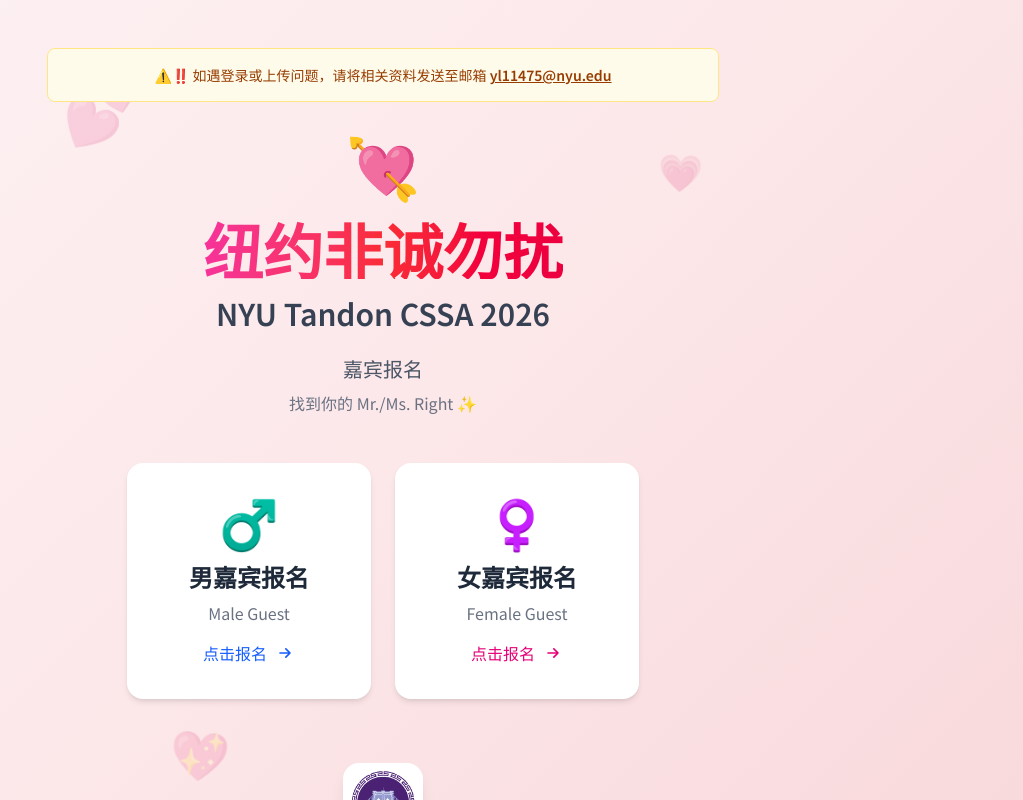
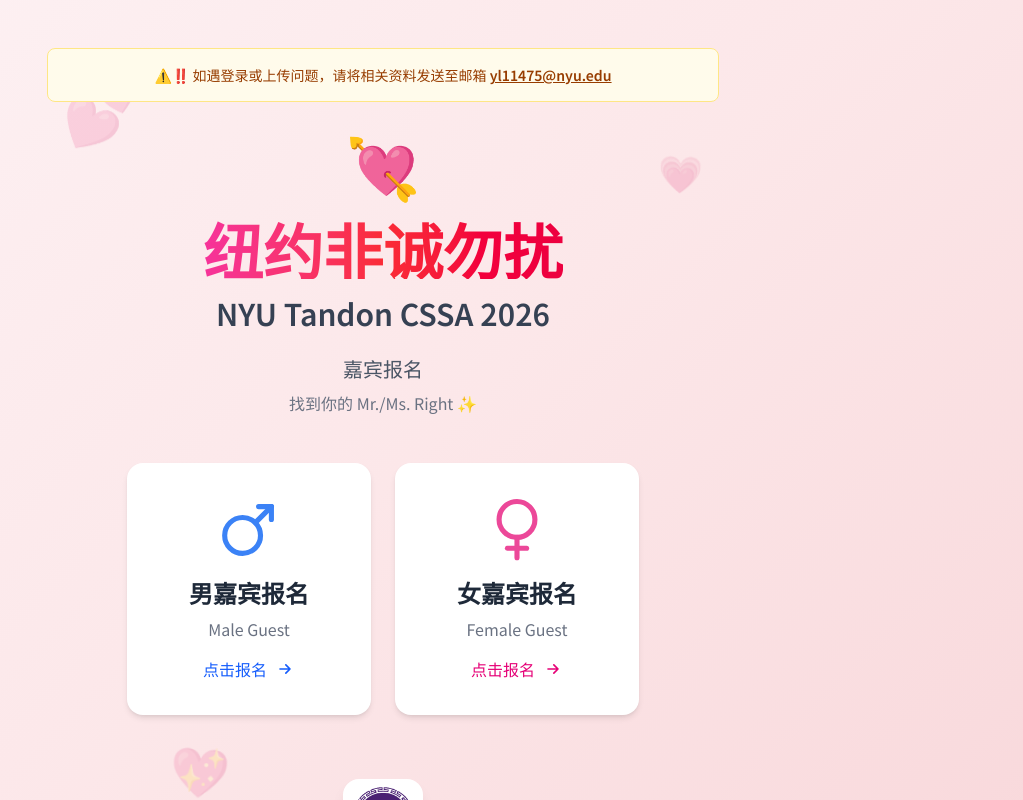
Before and after one commit to CharlieLi16/FEICHENGWURAO, a Next.js app: page / in a window 1280 px wide. Shown: the top 800 px of the page, without its empty margins (257-1280 px from the left). Built offline with nearby package versions, Linux system fonts and the light colour scheme.

Commit message:
使用SVG图标替代emoji，统一跨平台显示

```diff
--- a/app/page.tsx
+++ b/app/page.tsx
@@ -1,5 +1,7 @@
 import Link from "next/link";
 import Image from "next/image";
+import MaleIcon from "@/components/icons/MaleIcon";
+import FemaleIcon from "@/components/icons/FemaleIcon";
 
 export default function Home() {
   return (
@@ -41,7 +43,9 @@
           {/* Male guest button */}
           <Link href="/register/male" className="flex-1">
             <div className="card p-8 text-center cursor-pointer border-2 border-transparent hover:border-blue-400 group">
-              <div className="text-5xl mb-4 group-hover:scale-110 transition-transform">♂️</div>
+              <div className="mb-4 group-hover:scale-110 transition-transform">
+                <MaleIcon className="w-16 h-16 mx-auto" />
+              </div>
               <h3 className="text-2xl font-bold text-gray-800 mb-2">男嘉宾报名</h3>
               <p className="text-gray-500">Male Guest</p>
               <div className="mt-4 inline-flex items-center text-blue-600 font-medium">
@@ -56,7 +60,9 @@
           {/* Female guest button */}
           <Link href="/register/female" className="flex-1">
             <div className="card p-8 text-center cursor-pointer border-2 border-transparent hover:border-pink-400 group">
-              <div className="text-5xl mb-4 group-hover:scale-110 transition-transform">♀️</div>
+              <div className="mb-4 group-hover:scale-110 transition-transform">
+                <FemaleIcon className="w-16 h-16 mx-auto" />
+              </div>
               <h3 className="text-2xl font-bold text-gray-800 mb-2">女嘉宾报名</h3>
               <p className="text-gray-500">Female Guest</p>
               <div className="mt-4 inline-flex items-center text-pink-600 font-medium">
--- a/components/RegistrationForm.tsx
+++ b/components/RegistrationForm.tsx
@@ -3,6 +3,8 @@
 import { useState, useRef } from "react";
 import Link from "next/link";
 import Image from "next/image";
+import MaleIcon from "@/components/icons/MaleIcon";
+import FemaleIcon from "@/components/icons/FemaleIcon";
 
 interface RegistrationFormProps {
   gender: "male" | "female";
@@ -211,7 +213,13 @@
             height={70}
             className="mx-auto mb-3 rounded-xl shadow-md"
           />
-          <div className="text-5xl mb-4">{gender === "male" ? "♂️" : "♀️"}</div>
+          <div className="mb-4">
+            {gender === "male" ? (
+              <MaleIcon className="w-14 h-14 mx-auto" />
+            ) : (
+              <FemaleIcon className="w-14 h-14 mx-auto" />
+            )}
+          </div>
           <h1 className="text-3xl font-bold text-gray-900 mb-2">
             {gender === "male" ? "男嘉宾" : "女嘉宾"}报名
           </h1>
--- /dev/null
+++ b/components/icons/FemaleIcon.tsx
@@ -0,0 +1,40 @@
+export default function FemaleIcon({ className = "" }: { className?: string }) {
+  return (
+    <svg
+      viewBox="0 0 100 100"
+      fill="none"
+      xmlns="http://www.w3.org/2000/svg"
+      className={className}
+    >
+      {/* Circle */}
+      <circle
+        cx="50"
+        cy="35"
+        r="28"
+        stroke="#EC4899"
+        strokeWidth="8"
+        fill="none"
+      />
+      {/* Vertical line */}
+      <line
+        x1="50"
+        y1="63"
+        x2="50"
+        y2="95"
+        stroke="#EC4899"
+        strokeWidth="8"
+        strokeLinecap="round"
+      />
+      {/* Horizontal line */}
+      <line
+        x1="35"
+        y1="80"
+        x2="65"
+        y2="80"
+        stroke="#EC4899"
+        strokeWidth="8"
+        strokeLinecap="round"
+      />
+    </svg>
+  );
+}
--- /dev/null
+++ b/components/icons/MaleIcon.tsx
@@ -0,0 +1,48 @@
+export default function MaleIcon({ className = "" }: { className?: string }) {
+  return (
+    <svg
+      viewBox="0 0 100 100"
+      fill="none"
+      xmlns="http://www.w3.org/2000/svg"
+      className={className}
+    >
+      {/* Circle */}
+      <circle
+        cx="40"
+        cy="60"
+        r="28"
+        stroke="#3B82F6"
+        strokeWidth="8"
+        fill="none"
+      />
+      {/* Arrow */}
+      <line
+        x1="60"
+        y1="40"
+        x2="85"
+        y2="15"
+        stroke="#3B82F6"
+        strokeWidth="8"
+        strokeLinecap="round"
+      />
+      <line
+        x1="85"
+        y1="15"
+        x2="65"
+        y2="15"
+        stroke="#3B82F6"
+        strokeWidth="8"
+        strokeLinecap="round"
+      />
+      <line
+        x1="85"
+        y1="15"
+        x2="85"
+        y2="35"
+        stroke="#3B82F6"
+        strokeWidth="8"
+        strokeLinecap="round"
+      />
+    </svg>
+  );
+}
```
